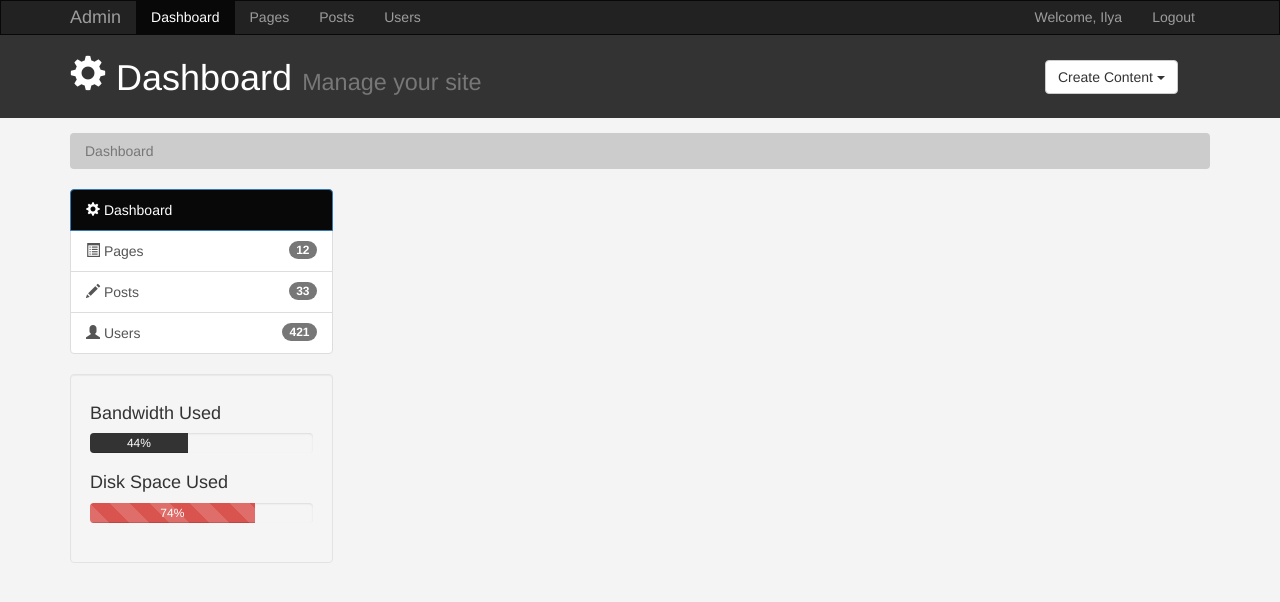
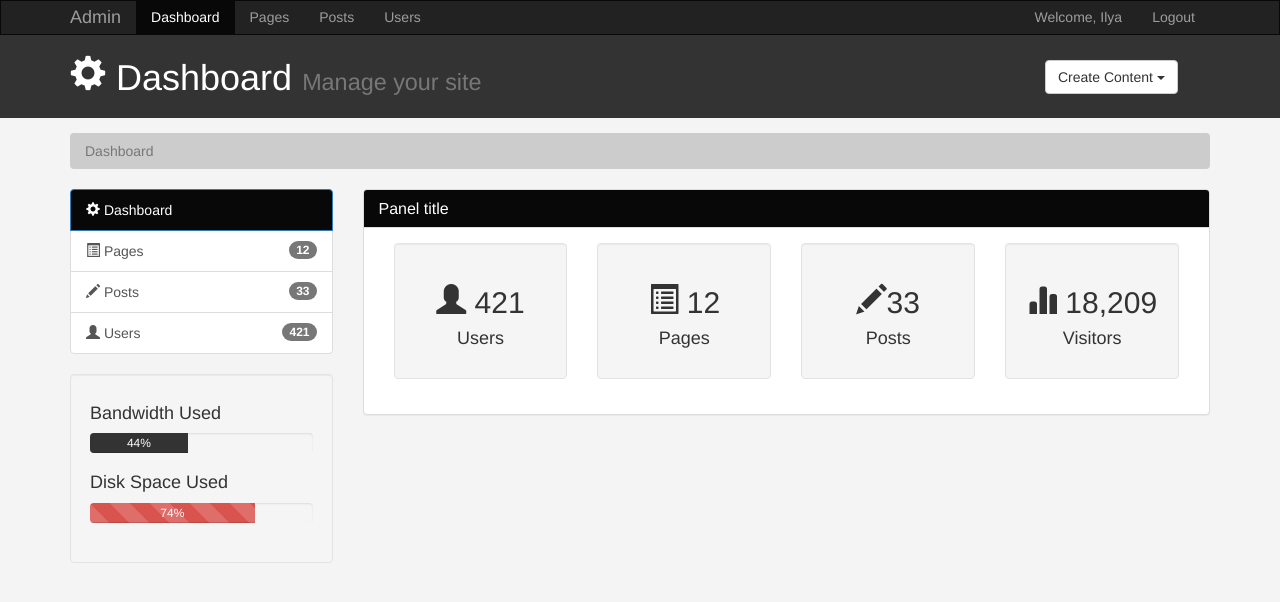
Before and after one commit to IlyaKrapivnoy/bootstrap_3_admin_dashbord, a plain HTML site: page index.html in a window 1280 px wide. Drawn offline with nearby package versions, Linux system fonts and the light colour scheme.

Commit message:
Website Overview

```diff
--- a/css/style.css
+++ b/css/style.css
@@ -41,8 +41,13 @@ body {
 
 .main-color-bg {
     background-color: #080808 !important;
+    color: #fff !important;
 }
 
 .progress-bar-dark-color {
     background: #333;
 }
+
+.dash-box {
+    text-align: center;
+}
--- a/index.html
+++ b/index.html
@@ -103,7 +103,37 @@
                       </div>
                 </div>
                 <div class="col-md-9">
-
+                    <div class="panel panel-default">
+                        <div class="panel-heading main-color-bg">
+                          <h3 class="panel-title">Panel title</h3>
+                        </div>
+                        <div class="panel-body">
+                          <div class="col-md-3">
+                              <div class="well dash-box">
+                                  <h2><span class="glyphicon glyphicon-user" aria-hidden="true"></span> 421</h2>
+                                  <h4>Users</h4>
+                              </div>
+                          </div>
+                          <div class="col-md-3">
+                              <div class="well dash-box">
+                                  <h2><span class="glyphicon glyphicon-list-alt" aria-hidden="true"></span> 12</h2>
+                                  <h4>Pages</h4>
+                              </div>
+                          </div>
+                          <div class="col-md-3">
+                              <div class="well dash-box">
+                                  <h2><span class="glyphicon glyphicon-pencil" aria-hidden="true"></span>33</h2>
+                                  <h4>Posts</h4>
+                              </div>
+                          </div>
+                          <div class="col-md-3">
+                              <div class="well dash-box">
+                                  <h2><span class="glyphicon glyphicon-stats" aria-hidden="true"></span> 18,209</h2>
+                                  <h4>Visitors</h4>
+                              </div>
+                          </div>
+                        </div>
+                      </div>
                 </div>
             </div>
         </div>
```
